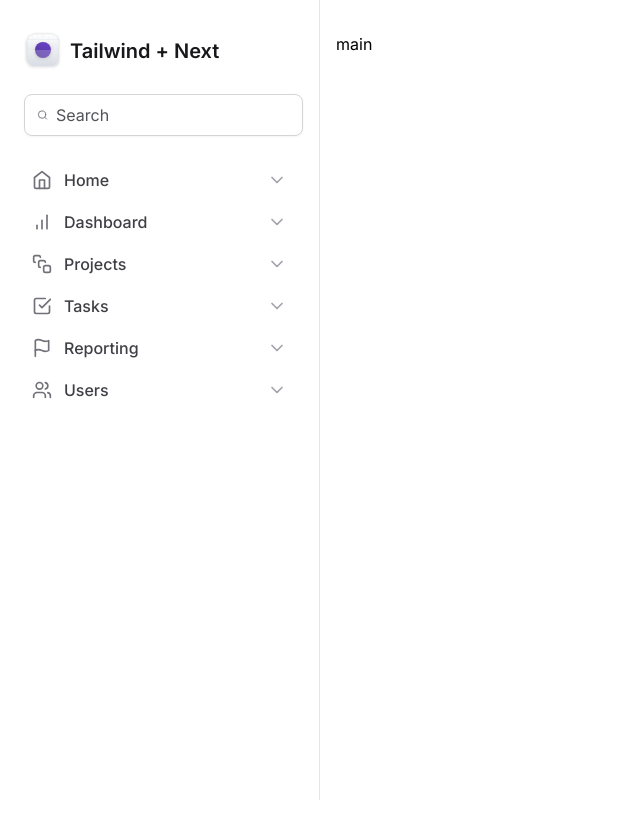
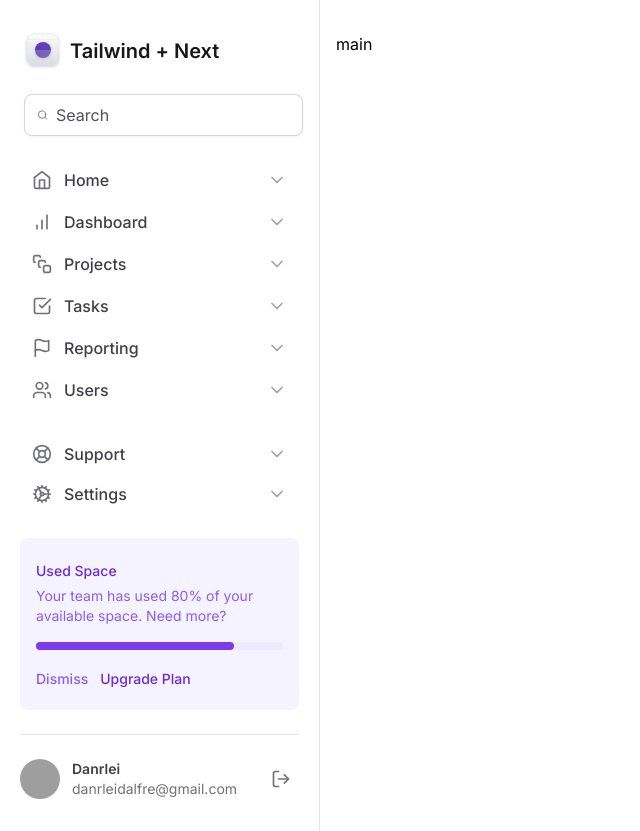
Before and after one commit to danrleidalfre/next-tailwind-dashboard, a Next.js app: page / in a window 1280 px wide. Shown: the whole page, without its empty margins (0-640 px from the left). Before the commit the page ends 800 px from the top, so only its background shows below. Built offline with nearby package versions, Linux system fonts and the light colour scheme; grey boxes are pictures that could not be loaded.

Commit message:
implement footer, profile logout and used space in sidebar component

```diff
--- /dev/null
+++ b/src/components/Sidebar/Footer/index.tsx
@@ -0,0 +1,13 @@
+import { NavItem } from '@/components/Sidebar/NavItem'
+import { Cog, LifeBuoy } from 'lucide-react'
+import { UsedSpace } from '../UsedSpace'
+
+export function Footer() {
+  return (
+    <footer className="mt-auto">
+      <NavItem title="Support" icon={LifeBuoy} />
+      <NavItem title="Settings" icon={Cog} />
+      <UsedSpace />
+    </footer>
+  )
+}
--- /dev/null
+++ b/src/components/Sidebar/Profile/index.tsx
@@ -0,0 +1,22 @@
+import { LogOut } from 'lucide-react'
+
+export function Profile() {
+  return (
+    <div className="flex items-center gap-3">
+      <img
+        className="h-10 w-10 rounded-full"
+        src="https://github.com/danrleidalfre.png"
+        alt="Profile Logo Danrlei Dal Fré"
+      />
+      <div className="flex flex-col truncate">
+        <span className="text-sm font-semibold text-zinc-700">Danrlei</span>
+        <span className="truncate text-sm text-zinc-500">
+          danrleidalfre@gmail.com
+        </span>
+      </div>
+      <button type="button" className="ml-auto rounded-md p-2 hover:bg-zinc-50">
+        <LogOut className="h-5 w-5 text-zinc-500" />
+      </button>
+    </div>
+  )
+}
--- /dev/null
+++ b/src/components/Sidebar/Search/index.tsx
@@ -0,0 +1,13 @@
+import { Search as SearchIcon } from 'lucide-react'
+
+export function Search() {
+  return (
+    <div className="mx-1 flex w-full items-center gap-2 rounded-lg border border-zinc-300 px-3 py-2 shadow-sm">
+      <SearchIcon className="h-5 w-5 text-zinc-500" />
+      <input
+        className="flex-1 border-0 bg-transparent p-0 text-zinc-900 placeholder-zinc-600"
+        placeholder="Search"
+      />
+    </div>
+  )
+}
--- /dev/null
+++ b/src/components/Sidebar/UsedSpace/index.tsx
@@ -0,0 +1,33 @@
+export function UsedSpace() {
+  return (
+    <div className="mt-6 flex flex-col gap-4 rounded-lg bg-violet-50 px-4 py-5">
+      <div className="space-y-1">
+        <span className="text-sm/5 font-medium text-violet-700">
+          Used Space
+        </span>
+        <p className="text-sm/5 text-violet-500">
+          Your team has used 80% of your available space. Need more?
+        </p>
+      </div>
+
+      <div className="h-2 rounded-full bg-violet-100">
+        <div className="h-2 w-4/5 rounded-full bg-violet-600" />
+      </div>
+
+      <div className="space-x-3">
+        <button
+          type="button"
+          className="text-sm font-medium text-violet-500 hover:text-violet-700"
+        >
+          Dismiss
+        </button>
+        <button
+          type="button"
+          className="text-sm font-medium text-violet-700 hover:text-violet-900"
+        >
+          Upgrade Plan
+        </button>
+      </div>
+    </div>
+  )
+}
--- a/src/components/Sidebar/index.tsx
+++ b/src/components/Sidebar/index.tsx
@@ -1,21 +1,18 @@
 import { Logo } from '@/components/Sidebar/Logo'
-import { Search } from 'lucide-react'
 import { Nav } from '@/components/Sidebar/Nav'
+import { Search } from '@/components/Sidebar/Search'
+import { Footer } from '@/components/Sidebar/Footer'
+import { Profile } from '@/components/Sidebar/Profile'
 
 export function Sidebar() {
   return (
-    <aside className="space-y-6 border-r border-zinc-200 px-5 py-8">
+    <aside className="flex flex-col gap-6 border-r border-zinc-200 px-5 py-8">
       <Logo />
-
-      <div className="mx-1 flex w-full items-center gap-2 rounded-lg border border-zinc-300 px-3 py-2 shadow-sm">
-        <Search className="h-5 w-5 text-zinc-500" />
-        <input
-          className="flex-1 border-0 bg-transparent p-0 text-zinc-900 placeholder-zinc-600"
-          placeholder="Search"
-        />
-      </div>
-
+      <Search />
       <Nav />
+      <Footer />
+      <div className="h-px bg-zinc-200" />
+      <Profile />
     </aside>
   )
 }
```
